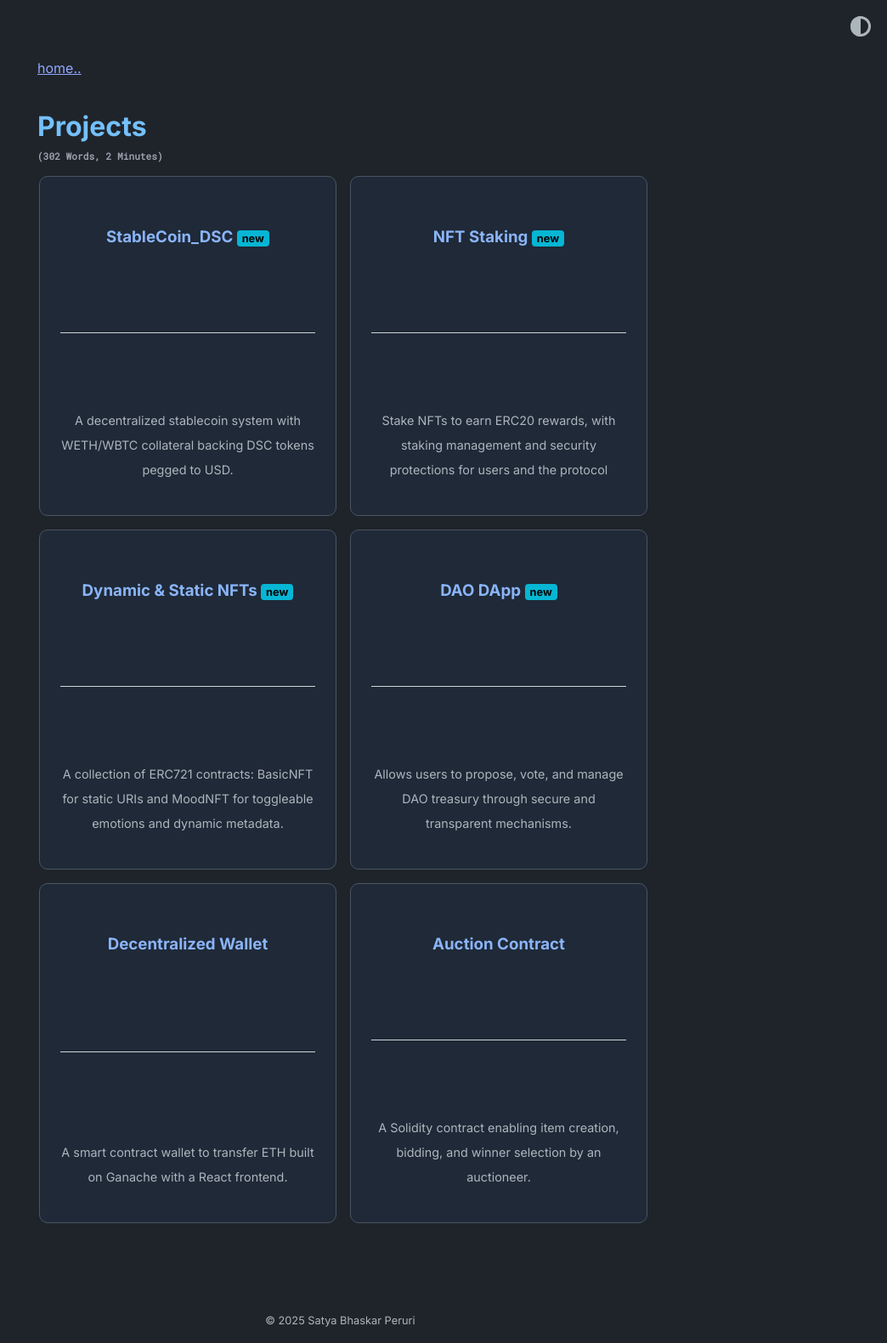
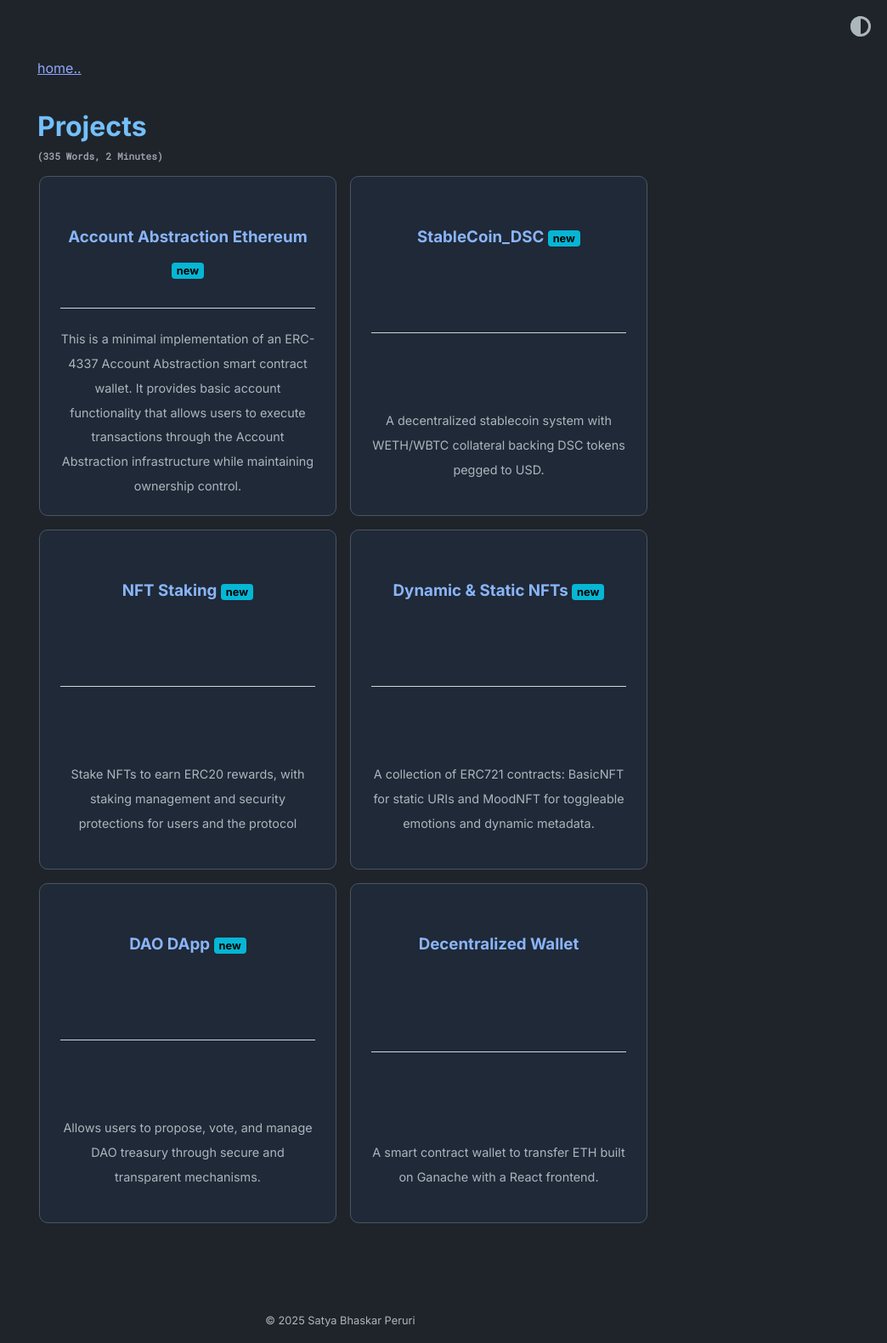
Before and after one commit to BhaskarPeruri/BhaskarPeruri.github.io, a Jekyll site: the page built from projects.md, in a window 1280 px wide. Shown: the whole page at 85% size, without its empty margins (236-1280 px from the left). Built offline with Jekyll 4.4.1, drawn with Linux system fonts in a browser that asks for light colours.

Commit message:
“newfilesadded”

```diff
--- a/projects.md
+++ b/projects.md
@@ -6,6 +6,21 @@ title: Projects
 <div style="display: flex; gap: 1rem; justify-content: center; flex-wrap: wrap;">
 
   <!-- Card Template Start -->
+
+  <a href="https://github.com/BhaskarPeruri/AccountAbstraction_Ethereum" target="_blank" style="text-decoration: none;">
+    <div style="background-color: #1f2937; border-radius: 10px; border: 1px solid #4b5563; padding: 1.5rem; width: 300px; height: 350px; color: #d1d5db; display: flex; flex-direction: column; justify-content: space-between;">
+      <h3 style="color: #8ab4f8; text-align: center;">
+        Account Abstraction Ethereum <span style="background-color: #06b6d4; color: black; padding: 2px 6px; border-radius: 4px; font-size: 0.8rem;">new</span>
+      </h3>
+      <hr style="border: none; border-top: 1px solid #d1d5db; margin: 0.5rem 0;" />
+      <p style="text-align: center; font-size: 0.9rem;">
+        This is a minimal implementation of an ERC-4337 Account Abstraction smart contract wallet. It provides basic account functionality that allows users to execute transactions through the Account Abstraction infrastructure while maintaining ownership control.
+      </p>
+    </div>
+  </a>
+
+
+
   <a href="https://github.com/BhaskarPeruri/StableCoin_DSC" target="_blank" style="text-decoration: none;">
     <div style="background-color: #1f2937; border-radius: 10px; border: 1px solid #4b5563; padding: 1.5rem; width: 300px; height: 350px; color: #d1d5db; display: flex; flex-direction: column; justify-content: space-between;">
       <h3 style="color: #8ab4f8; text-align: center;">
@@ -66,17 +81,7 @@ title: Projects
     </div>
   </a>
 
-  <a href="https://github.com/BhaskarPeruri/Auction_SmartContract" target="_blank" style="text-decoration: none;">
-    <div style="background-color: #1f2937; border-radius: 10px; border: 1px solid #4b5563; padding: 1.5rem; width: 300px; height: 350px; color: #d1d5db; display: flex; flex-direction: column; justify-content: space-between;">
-      <h3 style="color: #8ab4f8; text-align: center;">
-        Auction Contract
-      </h3>
-      <hr style="border: none; border-top: 1px solid #d1d5db; margin: 0.5rem 0;" />
-      <p style="text-align: center; font-size: 0.9rem;">
-        A Solidity contract enabling item creation, bidding, and winner selection by an auctioneer.
-      </p>
-    </div>
-  </a>
+
 
 
 
```
Also changed, not shown: _posts/2023-11-01-Ethernaut_CTF.md (renamed from _posts/2024-04-24-Ethernaut_CTF.md).
